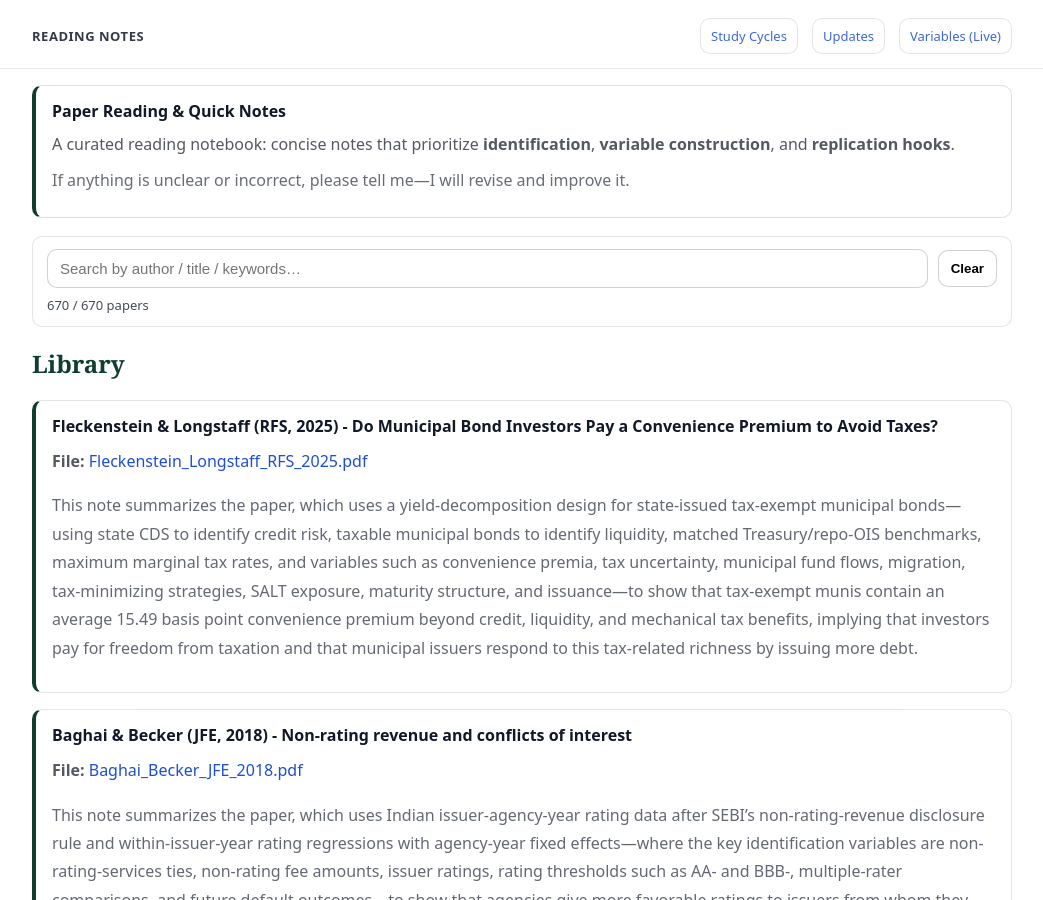
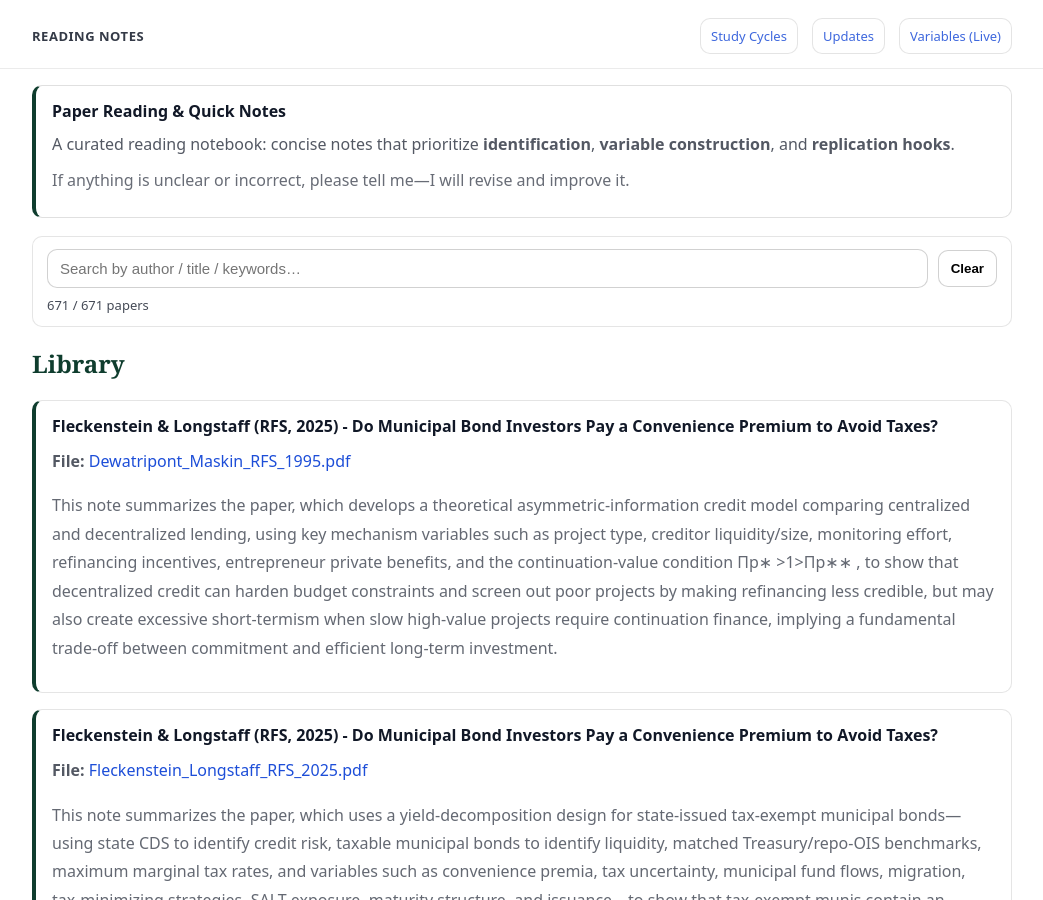
Before and after one commit to yaxinzn/study-archive, a Jekyll site: the page built from reading/index.md, in a window 1280 px wide and 900 px high. Shown: the whole window, without its empty margins (118-1161 px from the left). Built offline with Jekyll 4.4.1, drawn with Linux system fonts in a browser that asks for light colours.

Commit message:
Reading: add/update Dewatripont_Maskin_RFS_1995.pdf

```diff
--- a/_data/reading.yml
+++ b/_data/reading.yml
@@ -1,3 +1,7 @@
+- title: "Fleckenstein & Longstaff (RFS, 2025) - Do Municipal Bond Investors Pay a Convenience Premium to Avoid Taxes?"
+  file: "Dewatripont_Maskin_RFS_1995.pdf"
+  desc: "This note summarizes the paper, which develops a theoretical asymmetric-information credit model comparing centralized and decentralized lending, using key mechanism variables such as project type, creditor liquidity/size, monitoring effort, refinancing incentives, entrepreneur private benefits, and the continuation-value condition Πp∗ >1>Πp∗∗ , to show that decentralized credit can harden budget constraints and screen out poor projects by making refinancing less credible, but may also create excessive short-termism when slow high-value projects require continuation finance, implying a fundamental trade-off between commitment and efficient long-term investment."
+
 - title: "Fleckenstein & Longstaff (RFS, 2025) - Do Municipal Bond Investors Pay a Convenience Premium to Avoid Taxes?"
   file: "Fleckenstein_Longstaff_RFS_2025.pdf"
   desc: "This note summarizes the paper, which uses a yield-decomposition design for state-issued tax-exempt municipal bonds—using state CDS to identify credit risk, taxable municipal bonds to identify liquidity, matched Treasury/repo-OIS benchmarks, maximum marginal tax rates, and variables such as convenience premia, tax uncertainty, municipal fund flows, migration, tax-minimizing strategies, SALT exposure, maturity structure, and issuance—to show that tax-exempt munis contain an average 15.49 basis point convenience premium beyond credit, liquidity, and mechanical tax benefits, implying that investors pay for freedom from taxation and that municipal issuers respond to this tax-related richness by issuing more debt."
```
Also changed, not shown: 1 other file.
